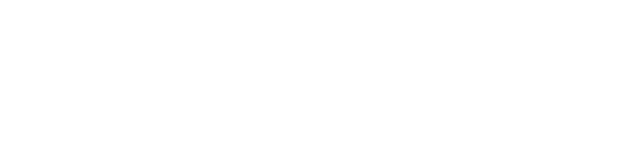
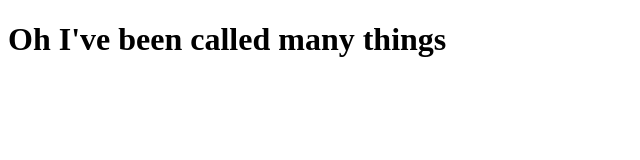
Before and after one commit to hellokristinafaye/HeWhoRemains, a plain HTML site: page index.html in a window 1280 px wide. Shown: the whole page, without its empty margins (0-640 px from the left). Drawn offline with Linux system fonts and the light colour scheme.

Commit message:
added h1 with emmet

```diff
--- a/index.html
+++ b/index.html
@@ -6,6 +6,6 @@
     <title>He Who Remains</title>
 </head>
 <body>
-
+    <h1 class="">Oh I've been called many things</h1>
 </body>
 </html>
```
